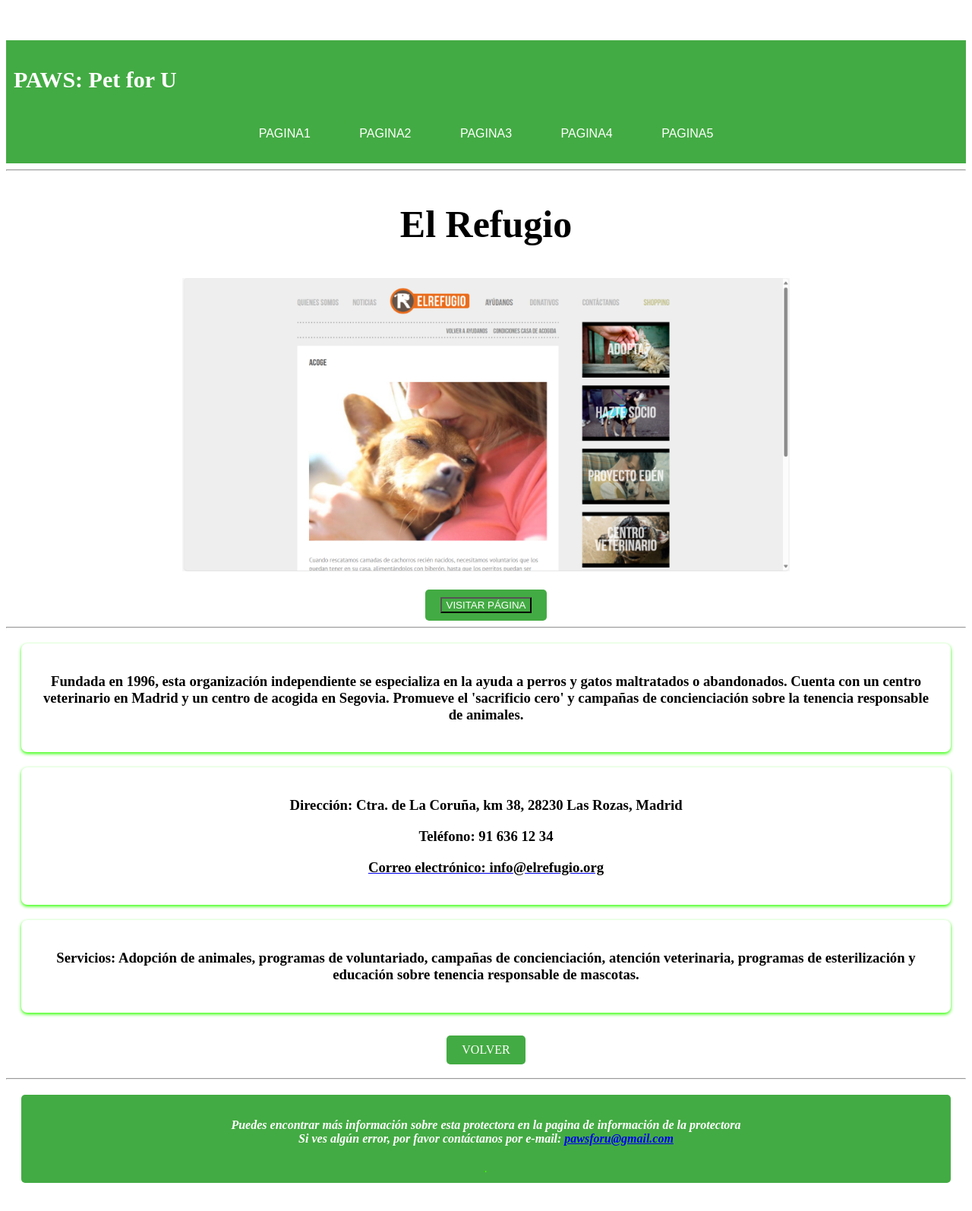
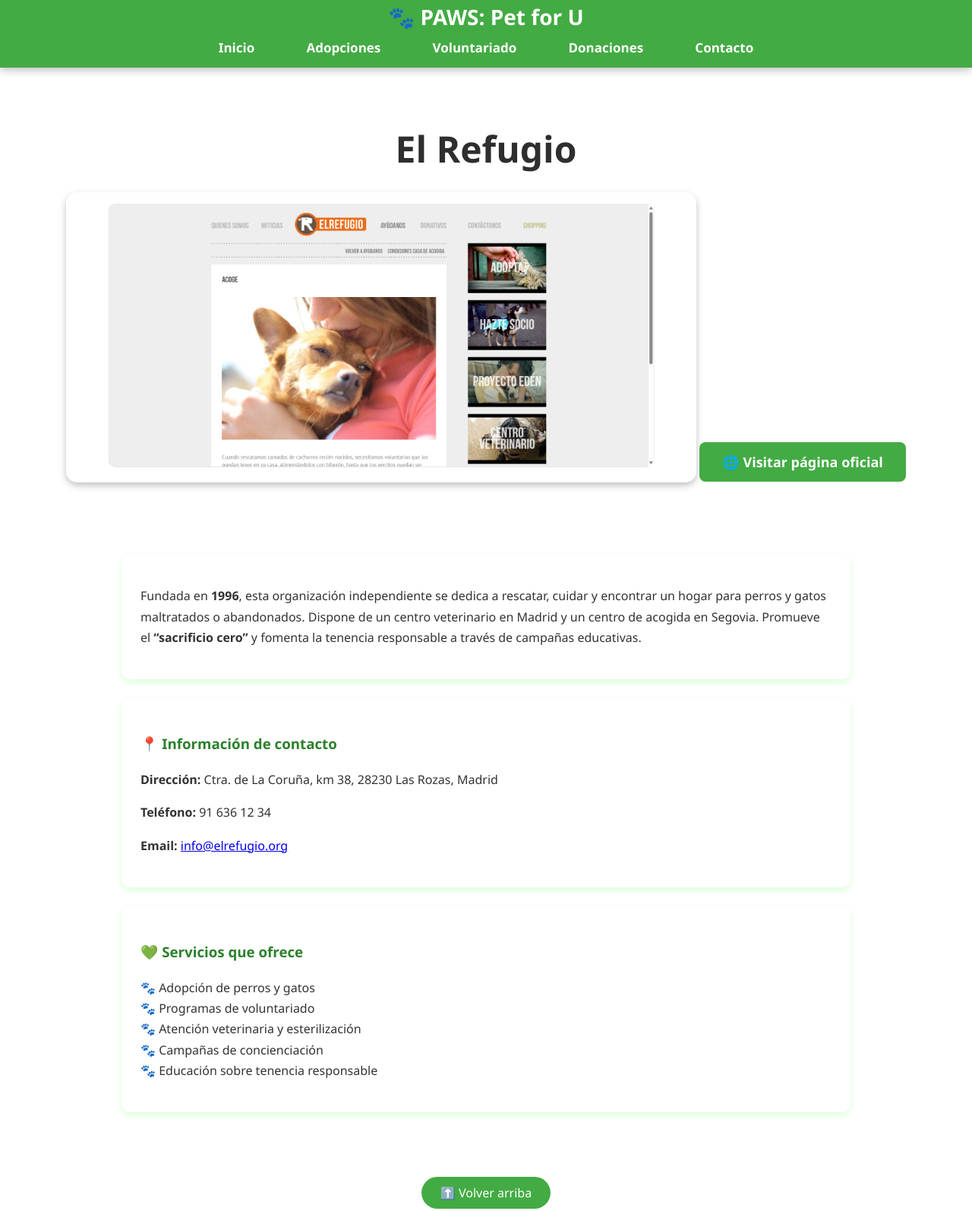
Before and after one commit to RODRIGAMER669/PAWs-web, a plain HTML site: page html/casasAcogidas/Casa-El_Refugio.html in a window 1280 px wide. Shown: the part 17-1611 px from the top of the page at 76% size. Drawn offline with Linux system fonts and the light colour scheme.

Commit message:
casas acogida actualizadas

```diff
--- a/css/estilos_casasAcogidas.css
+++ b/css/estilos_casasAcogidas.css
@@ -1,180 +1,196 @@
+* {
+  box-sizing: border-box;
+  scroll-behavior: smooth;
+}
+
 body {
+  margin: 0;
+  font-family: 'Segoe UI', Tahoma, Geneva, Verdana, sans-serif;
   background-image: url('../imagenes/FondoTemporal2.jpg');
   background-size: cover;
   background-position: center;
-    background-repeat: no-repeat;
+  background-attachment: fixed;
+  color: #333;
 }
 
-h1 {
-    color: rgb(255, 255, 255);
-    text-align: left;
-    font-family: "play";
-    font-size: 30px;
+.panel-menu {
+  position: fixed;
+  top: 0;
+  left: 0;
+  width: 100%;
+  background-color: #43ab43;
+  color: white;
+  text-align: center;
+  padding: 15px 0;
+  box-shadow: 0 2px 12px rgba(0, 0, 0, 0.3);
+  z-index: 1000;
 }
 
-h2 {
-    color: rgb(0, 0, 0);
-    text-align: center;
-    font-family: "play";
-    font-size: 50px;
+.panel-menu h1 {
+  margin: 5px 0;
+  font-size: 28px;
+  font-weight: 700;
 }
 
-h3 {
-    color: rgb(0, 0, 0);
-    text-align: center;
+.menu-lista {
+  list-style: none;
+  margin: 10px 0 0;
+  padding: 0;
 }
 
-h4 {
-    color: rgb(255, 255, 255);
+.menu-lista li {
+  display: inline-block;
+  margin: 0 20px;
 }
 
-h5 {
-    color: rgb(0, 166, 42);
-    text-align: center;
-    font-size: 25px;
+.menu-lista a {
+  color: white;
+  text-decoration: none;
+  font-weight: 600;
+  font-size: 17px;
+  padding: 6px 12px;
+  border-radius: 5px;
+  transition: background-color 0.3s, transform 0.2s;
 }
 
-h6 {
-    color: rgb(0, 166, 42);
-    text-align: center;
-    font-size: 40px;
+.menu-lista a:hover {
+  background-color: #3a933a;
+  transform: scale(1.1);
 }
 
-p {
-    color: rgb(110, 7, 245);
+.presentacion {
+  text-align: center;
+  padding-top: 140px;
 }
 
-
-/*MENU*/
-
-.panel-menu {
-    background-color: #43ab43;
-    padding: 10px;
-    text-align: center;
-    box-shadow: 0 2px 8px rgba(255, 255, 255, 0.286);
-    font-family: Arial, sans-serif;
-    margin-top: 10px;
+.presentacion h2 {
+  font-size: 48px;
+  color: #2e2e2e;
+  margin-bottom: 25px;
 }
 
-.menu-objeto {
+.tarjeta-imagen {
+  background-color: rgba(255, 255, 255, 0.9);
   display: inline-block;
-    padding: 10px 20px;
-    background-color: #43ab43;
-    color: #ffffff;
-    text-decoration: none;
-    border-radius: 5px;
-    margin: 10px;
-    transition: background-color 0.3s ease;
+  padding: 15px;
+  border-radius: 15px;
+  box-shadow: 0 4px 10px rgba(0, 0, 0, 0.25);
+  transition: transform 0.3s;
 }
 
-/*#menu {
-    position: fixed;
-    top: 0;
-    right: 0;
-    width: 100%;
-    background-color: #43ab43;
-    padding: 15px 30px;
-    justify-content: flex-end;
-    display: flex;
-    gap: 50px;
-    box-shadow: 0 2px 8px rgba(255, 255, 255, 0.286);
-    z-index: 1000;
-    font-family: Arial, sans-serif;
+.tarjeta-imagen:hover {
+  transform: scale(1.03);
 }
 
-#menu a {
-    text-decoration: none;
-    color: #ffffff;
-    font-weight: 600;
-    white-space: nowrap;
-    word-spacing: 8px;
-    transition: color 0.3s ease;
-}*/
-
-
-/*RESEÑAS*/
-.reseñas {
-    display: flex;
-    justify-content: center;
-    margin-top: 70px;
-    flex-wrap: wrap;
-    gap: 100%;
+.tarjeta-imagen img {
+  width: 90%;
+  max-width: 800px;
+  border-radius: 10px;
 }
 
-.reseñas-objeto {
-    background-color: #000000;
-    color: rgb(0, 255, 0);
-    padding: 20px;
-    margin: 10px;
-    text-align: center;
-    cursor: pointer;
-    transition: background-color 0.3s;
-    border-radius: 5px;
+.boton-visitar {
+  display: inline-block;
+  background-color: #43ab43;
+  color: #fff;
+  padding: 14px 30px;
+  border-radius: 8px;
   text-decoration: none;
+  margin-top: 25px;
+  font-weight: bold;
+  font-size: 18px;
+  transition: background-color 0.3s, transform 0.2s;
 }
 
-.reseñas-objeto2 {
-    background-color: #04ff00;
+.boton-visitar:hover {
+  background-color: #3a933a;
+  transform: translateY(-3px);
 }
 
-.contenido-pagina {
-    margin-top: 70px;
-    text-align: center;
+.info {
+  max-width: 1000px;
+  margin: 50px auto;
+  padding: 20px;
 }
 
-.boton-visitar-pagina {
-    text-align: center;
-    display: inline-block;
-    padding: 10px 20px;
-    background-color: #43ab43;
-    color: #ffffff;
-    text-decoration: none;
-    border-radius: 5px;
-    margin-top: 20px;
-    transition: background-color 0.3s ease;
+.cuerpo {
+  background-color: rgba(255, 255, 255, 0.9);
+  border-radius: 12px;
+  box-shadow: 0 4px 10px rgba(0, 255, 0, 0.15);
+  margin: 25px 0;
+  padding: 25px;
+  line-height: 1.7;
+  transition: transform 0.3s;
 }
 
-.cuerpo1{
-    display: block;
-    margin: 20px;
-    padding: 20px;
-    text-align: center;
-    background-color:#ffffff;
-    border-radius: 8px;
-    box-shadow: 0 2px 4px rgb(47, 255, 0);
-    color: white;
-    transition: background-color 0.9s;
+.cuerpo:hover {
+  transform: scale(1.02);
 }
 
-.cuerpo2{
-    display: block;
-    margin: 20px;
-    padding: 20px;
-    text-align: center;
-    background-color:#ffffff;
-    border-radius: 8px;
-    box-shadow: 0 2px 4px rgb(47, 255, 0);
-    color: rgb(60, 255, 0);
-    transition: background-color 2s;
+.cuerpo h3 {
+  color: #2b812b;
 }
 
-.cuerpo3{
-    display: block;
-    margin: 20px;
-    padding: 20px;
+.cuerpo ul {
+  list-style: none;
+  padding: 0;
+}
+
+.cuerpo ul li::before {
+  content: "🐾 ";
+}
+
+.volver-arriba {
   text-align: center;
-    background-color:#ffffff;
-    border-radius: 8px;
-    box-shadow: 0 2px 4px rgb(47, 255, 0);
-    color: rgb(60, 255, 0);
-    transition: background-color 3s;
+  margin: 40px 0;
+}
+
+.volver-arriba a {
+  background-color: #43ab43;
+  color: #fff;
+  padding: 10px 25px;
+  border-radius: 30px;
+  text-decoration: none;
+  transition: background-color 0.3s, transform 0.2s;
+}
+
+.volver-arriba a:hover {
+  background-color: #3a933a;
+  transform: scale(1.1);
 }
 
 .pie-pagina {
+  background-color: #43ab43;
+  color: white;
   text-align: center;
-    margin: 20px;
-    padding: 10px;
-    background-color: #43ab43;
-    color: rgb(60, 255, 0);
-    border-radius: 5px;
+  padding: 25px 10px;
+  font-size: 15px;
 }
+
+.pie-pagina a {
+  color: #fff;
+  text-decoration: underline;
+}
+
+.pie-pagina a:hover {
+  color: #caffc2;
+}
+
+@media (max-width: 768px) {
+  .menu-lista li {
+    display: block;
+    margin: 10px 0;
+  }
+
+  .presentacion h2 {
+    font-size: 36px;
+  }
+
+  .cuerpo {
+    padding: 15px;
+  }
+
+  .boton-visitar {
+    font-size: 16px;
+    padding: 12px 24px;
+  }
+}
--- a/html/casasAcogidas/Casa-El_Refugio.html
+++ b/html/casasAcogidas/Casa-El_Refugio.html
@@ -1,88 +1,86 @@
-<!DOCTYPE HTML>
-<html lang="es" dir="ltr">
+<!DOCTYPE html>
+<html lang="es">
 
 <head>
-    <title> Paws </title>
-
-    <meta charset="utf-8" />
-    <meta name="description" content="portal de adopción de animales" />
-    <meta name="keywords" content="mascotas,animales,adopción" />
-    <meta name="author" content="Daniel, Alexis, Carlos, Alberto" />
-    <meta name="copyright" content="I.E.S. Tierno Galván" />
-    <meta name="robots" content="index, nofollow" />
+  <meta charset="utf-8">
+  <meta name="viewport" content="width=device-width, initial-scale=1.0">
+  <meta name="description" content="Portal de adopción de animales - El Refugio">
+  <meta name="keywords" content="mascotas, animales, adopción, refugio, PAWS">
+  <meta name="author" content="Daniel, Alexis, Carlos, Alberto">
+  <title>🐾 PAWS | El Refugio</title>
   <link rel="stylesheet" href="../../css/estilos_casasAcogidas.css">
-
 </head>
 
 <body>
-
-    <div class="contenido-pagina">
-
+  <!-- 🟩 CABECERA Y MENÚ -->
+  <header>
     <nav id="menu">
       <div class="panel-menu">
-            <h1>PAWS: Pet for U</h1>
-
-            <div class="menu-objeto"><a href="PAGINA1.html" style="color: rgb(255, 255, 255); text-decoration: none;">PAGINA1</a>
-            </div>
-            <div class="menu-objeto"><a href="PAGINA2.html" style="color: rgb(255, 255, 255); text-decoration: none;">PAGINA2</a>
-            </div>
-            <div class="menu-objeto"><a href="PAGINA3.html" style="color: rgb(255, 255, 255); text-decoration: none;">PAGINA3</a>
-            </div>
-            <div class="menu-objeto"><a href="PAGINA4.html" style="color: rgb(255, 255, 255); text-decoration: none;">PAGINA4</a>
-            </div>
-        <div class="menu-objeto"><a href="PAGINA5.html" style="color: rgb(255, 255, 255); text-decoration: none;">PAGINA5</a>
-        </div>
+        <h1>🐾 PAWS: Pet for U</h1>
+        <ul class="menu-lista">
+          <li><a href="PAGINA1.html">Inicio</a></li>
+          <li><a href="PAGINA2.html">Adopciones</a></li>
+          <li><a href="PAGINA3.html">Voluntariado</a></li>
+          <li><a href="PAGINA4.html">Donaciones</a></li>
+          <li><a href="PAGINA5.html">Contacto</a></li>
+        </ul>
       </div>
     </nav>
+  </header>
 
-
-    </div>
-    <hr>
-
+  <!-- 🐕 CONTENIDO PRINCIPAL -->
+  <main>
+    <section class="presentacion">
       <h2>El Refugio</h2>
 
-    <center><img src='../../resources/imagenes/ElRefugio.png' alt="imagen de protectora" width="800"></center>
-
-   <center><div class="boton-visitar-pagina">
-        <a href="https://www.elrefugio.org/"><button type="button"
-                style="color: rgb(255, 255, 255);background-color: #43ab43;">VISITAR
-                PÁGINA</button></a>
-    </div></center>
-
-    <hr>
-
-<div class="cuerpo1">
-    <h3>Fundada en 1996, esta organización independiente se especializa en la ayuda a perros y gatos maltratados o
-        abandonados.
-        Cuenta con un centro veterinario en Madrid y un centro de acogida en Segovia. Promueve el 'sacrificio cero' y
-        campañas
-        de concienciación sobre la tenencia responsable de animales.</h3>
-</div>
-<div class="cuerpo2">
-    <h3>Dirección: Ctra. de La Coruña, km 38, 28230 Las Rozas, Madrid</h3>
-    <h3>Teléfono: 91 636 12 34</h3>
-    <a href="info@elrefugio.org"><h3>Correo electrónico: info@elrefugio.org</h3></a>
+      <div class="tarjeta-imagen">
+        <img src='../../resources/imagenes/ElRefugio.png' alt="Imagen de la protectora El Refugio">
       </div>
 
-<div class="cuerpo3">
-    <h3>Servicios: Adopción de animales, programas de voluntariado, campañas de concienciación, atención veterinaria,
-        programas de
-        esterilización y educación sobre tenencia responsable de mascotas.</h3>
+      <a href="https://www.elrefugio.org/" target="_blank" class="boton-visitar">🌐 Visitar página oficial</a>
+    </section>
+
+    <!-- 🏠 INFORMACIÓN -->
+    <section class="info">
+      <div class="cuerpo">
+        <p>
+          Fundada en <strong>1996</strong>, esta organización independiente se dedica a rescatar, cuidar y encontrar un hogar para perros y gatos maltratados o abandonados.
+          Dispone de un centro veterinario en Madrid y un centro de acogida en Segovia.
+          Promueve el <strong>“sacrificio cero”</strong> y fomenta la tenencia responsable a través de campañas educativas.
+        </p>
       </div>
 
-<center>
-        <div class="menu-objeto"><a href="#top"
-                style="color: rgb(255, 255, 255);background-color: #43ab43; text-decoration: none;">VOLVER</a></div>
-    </center>
-    <hr>
+      <div class="cuerpo cuerpo-datos">
+        <h3>📍 Información de contacto</h3>
+        <p><strong>Dirección:</strong> Ctra. de La Coruña, km 38, 28230 Las Rozas, Madrid</p>
+        <p><strong>Teléfono:</strong> 91 636 12 34</p>
+        <p><strong>Email:</strong> <a href="mailto:info@elrefugio.org">info@elrefugio.org</a></p>
+      </div>
 
-    <div class="pie-pagina">
+      <div class="cuerpo cuerpo-servicios">
+        <h3>💚 Servicios que ofrece</h3>
+        <ul>
+          <li>Adopción de perros y gatos</li>
+          <li>Programas de voluntariado</li>
+          <li>Atención veterinaria y esterilización</li>
+          <li>Campañas de concienciación</li>
+          <li>Educación sobre tenencia responsable</li>
+        </ul>
+      </div>
+    </section>
+
+    <div class="volver-arriba">
+      <a href="#menu">⬆️ Volver arriba</a>
+    </div>
+  </main>
+
+  <!-- 🦴 PIE DE PÁGINA -->
+  <footer class="pie-pagina">
     <address>
-        <h4>Puedes encontrar más información sobre esta protectora en la
-            <a href="pagina de la protectora/pagina de info"></a>pagina de información de la protectora<br />
-            Si ves algún error, por favor contáctanos por e-mail:
-            <a href="pawsforu@gmail.com"> pawsforu@gmail.com</a>
-        </h4>.
+      © 2025 PAWS - Pet for U. Todos los derechos reservados.<br>
+      Si ves algún error, escríbenos a <a href="mailto:pawsforu@gmail.com">pawsforu@gmail.com</a>.
     </address>
-    </div>
+  </footer>
 </body>
+
+</html>
```
Lines whose indentation alone changed are shown as unchanged.
